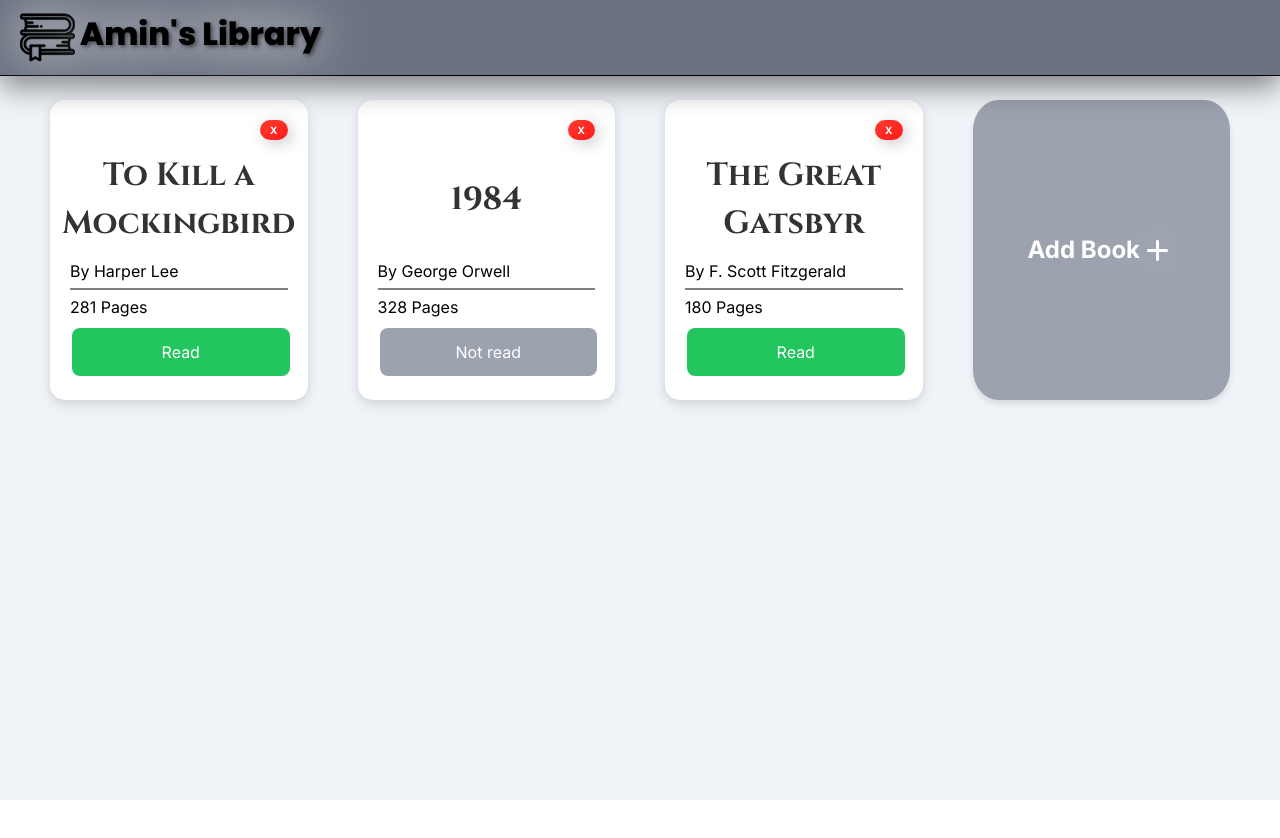
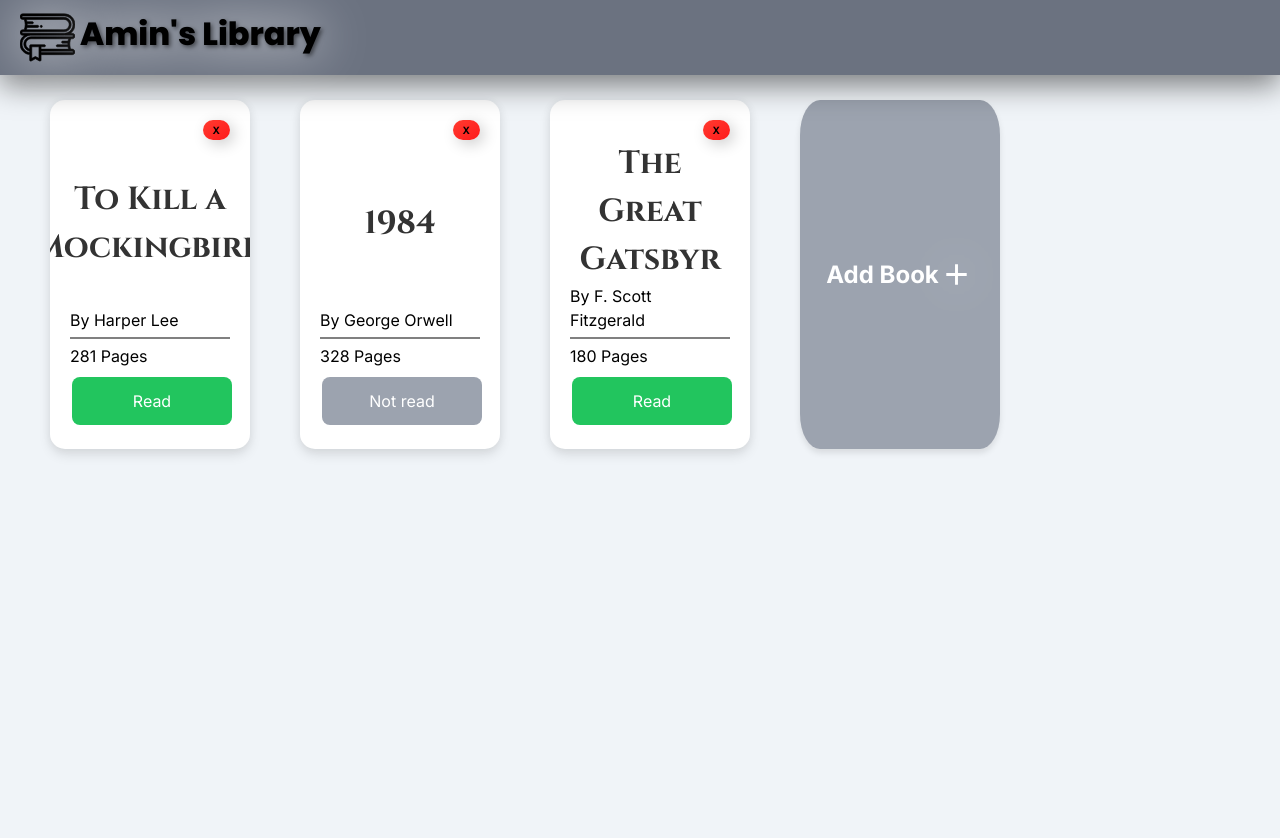
Before and after one commit to talelasseli/library, a website: page src/index.html in a window 1280 px wide. Before the commit the page ends 800 px from the top, so only its background shows below. Drawn offline with Linux system fonts and the light colour scheme.

Commit message:
new commit

```diff
--- a/src/styles.css
+++ b/src/styles.css
@@ -1,6 +1,6 @@
 body {
   height: 100%;
-  background-color: #fff;
+  background-color: #f0f4f8;
   display: flex;
   flex-direction: column ;
   font-style: normal;
@@ -10,11 +10,10 @@ container {
   margin-top: 50px;
   height: 100%;
   display: grid;
-  grid-template-columns: repeat(4, minmax(200px, 1fr));
+  grid-template-columns: repeat(6, minmax(200px, 1fr));
   grid-template-rows: repeat(2, minmax(300px, 1fr));
   grid-auto-rows: minmax(300px, 1fr);
   background-color: #f0f4f8;
-  height: 100%;
   gap: 50px;
   padding: 50px;
 }
@@ -23,7 +22,7 @@ header {
   position: fixed;
   width: 100%;
   padding: 10px 20px;
-  border-bottom: 1px solid;
+
   display: flex;
   font-family: 'Poppins', sans-serif;
   font-weight: bold;
@@ -31,7 +30,7 @@ header {
   align-items: center;
   justify-content: flex-start;
   font-size:xx-large;
-  box-shadow: 0 10px 30px rgba(0, 0, 0, 0.5); /* Stronger bottom shadow */
+  box-shadow: 0 10px 30px rgba(0, 0, 0, 0.5);
   background-color: #6b7280;
   z-index: 1000;
 
@@ -47,13 +46,13 @@ header {
   display: flex;
   flex-direction: column;
   justify-content: space-between;
-  padding: 20px; /* Reduced padding for a cleaner look */
-  background-color: white; /* Light off-white background for a cleaner book cover */
-  border-radius: 15px; /* Slightly rounded corners */
-  box-shadow: 0 6px 12px rgba(0, 0, 0, 0.1), 0 0 10px rgba(0, 0, 0, 0.05); /* Soft shadow for depth */
+  padding: 20px;
+  background-color: white;
+  border-radius: 15px;
+  box-shadow: 0 6px 12px rgba(0, 0, 0, 0.1), 0 0 10px rgba(0, 0, 0, 0.05);
 
   position: relative;
-  overflow: hidden; /* Ensures content stays inside */
+  overflow: hidden;
 }
 #addButton {
   font-size: 25px;
@@ -61,8 +60,8 @@ header {
 }
 #addButton {
   border: none;
-  border-radius: 10%; /* Makes the button circular */
-  background-color: #9ca3af; /* Primary blue color */
+  border-radius: 10%;
+  background-color: #9ca3af;
   color: white;
   font-size: 1.5rem;
   font-weight: bold;
@@ -74,17 +73,17 @@ header {
   transition: background-color 0.3s ease, box-shadow 0.3s ease;
 }
 
-/* Hover effect */
+
 #addButton:hover {
-  background-color: #6b7280; /* Darker blue on hover */
+  background-color: #6b7280;
   box-shadow: 0 6px 12px rgba(0, 0, 0, 0.2);
 }
 
-/* Active (pressed) effect */
+
 #addButton:active {
-  background-color: #4b5563; /* Even darker blue */
+  background-color: #4b5563;
   box-shadow: 0 2px 4px rgba(0, 0, 0, 0.2);
-  transform: scale(0.95); /* Slightly smaller when clicked */
+  transform: scale(0.95);
 }
 
 
@@ -96,7 +95,7 @@ dialog {
 
 }
 dialog::backdrop {
-  background-color: rgba(0, 0, 0, 0.5); /* Dim the background */
+  background-color: rgba(0, 0, 0, 0.5);
 }
 form {
   display: flex;
@@ -140,14 +139,13 @@ label {
 
 
   font-weight: bold;
-  color: #333; /* Dark title for better contrast */
+  color: #333;
   text-align: center;
   margin: 0;
 }
 
 .removebtn {
-  background: linear-gradient(145deg, #ff3b30, #ff1a1a); /* Red gradient */
-  color: white;
+  background: linear-gradient(145deg, #ff3b30, #ff1a1a);
   font-weight: bold;
   height: 5px;
   padding: 10px;
@@ -157,8 +155,8 @@ label {
   text-transform: uppercase;
   cursor: pointer;
   display: flex;
-  align-items: center; /* Align text and icon vertically */
-  justify-content: center; /* Center content horizontally */
+  align-items: center;
+  justify-content: center;
   transition: all 0.3s ease;
   box-shadow: 4px 4px 15px rgba(0, 0, 0, 0.2),
     -4px -4px 15px rgba(255, 255, 255, 0.3);
```
Also changed, not shown: 1 other file.
